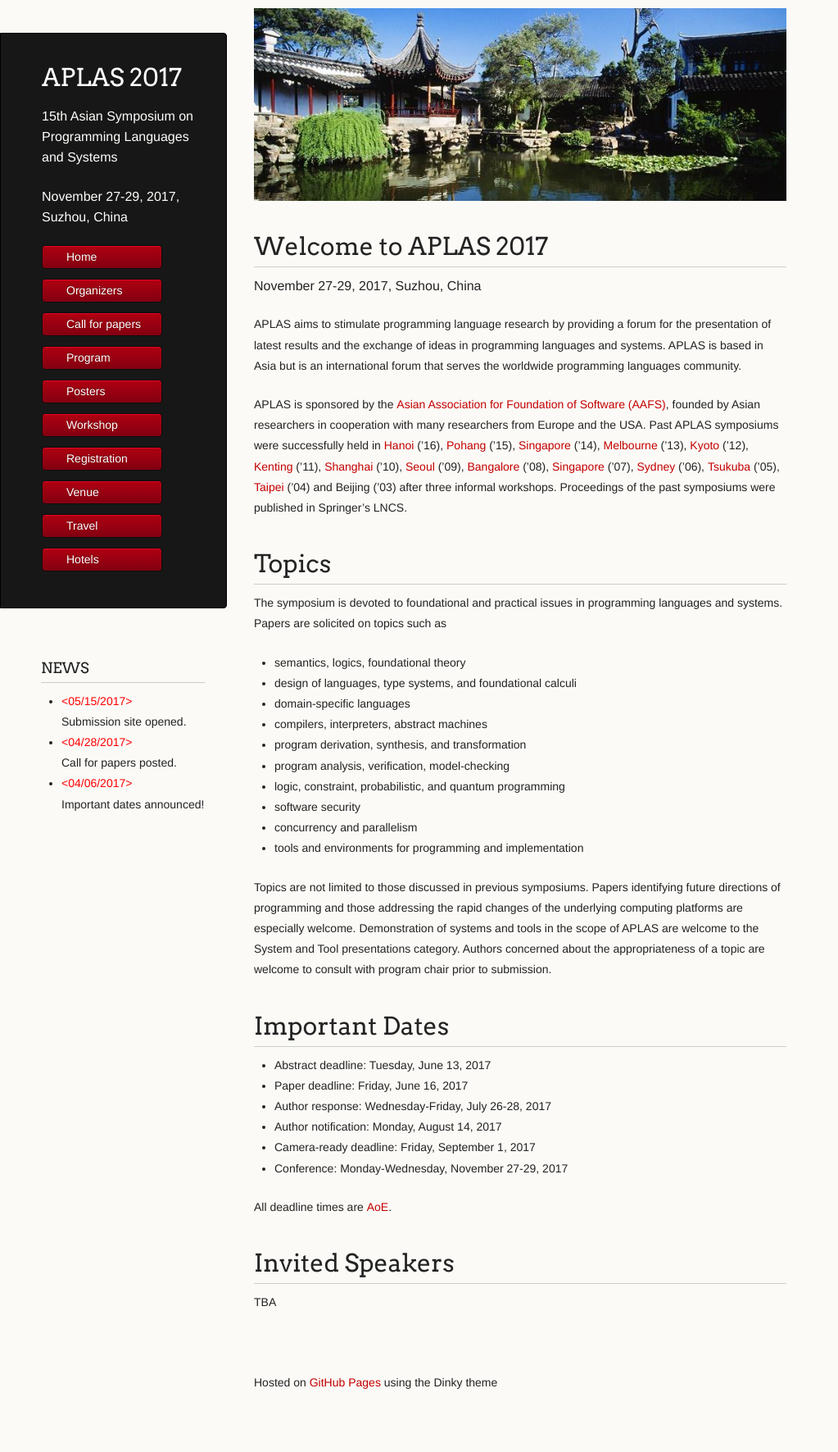
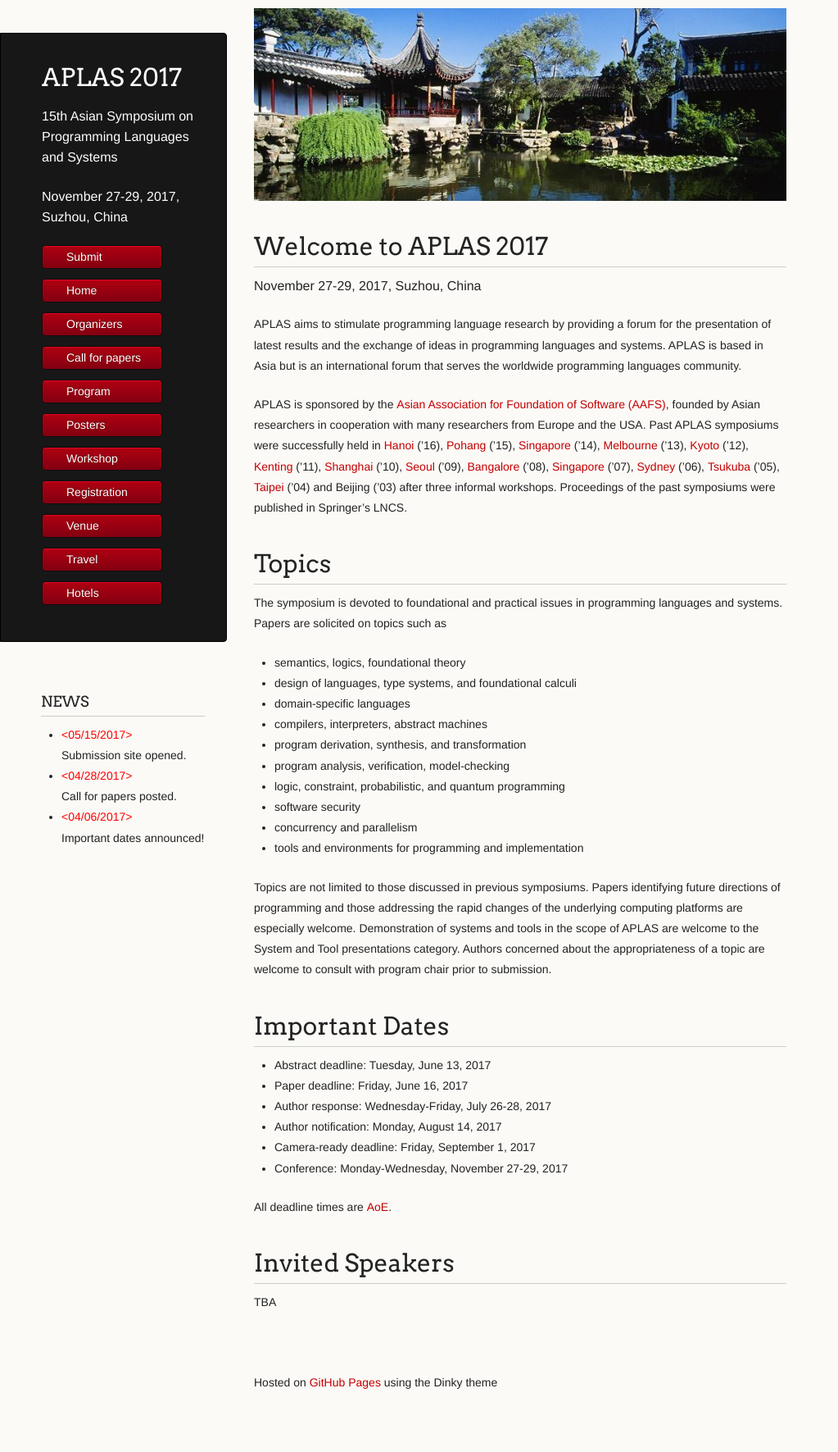
Before and after one commit to www-aplas/www-aplas.github.io, a Jekyll site: the page built from index.md, in a window 1280 px wide. Shown: the whole page at 82% size, without its empty margins (0-1023 px from the left). Built offline with Jekyll 4.4.1, drawn with Linux system fonts in a browser that asks for light colours; our own code applies the rules of GitHub Pages for plain Markdown files; a script that is not in the unit is left out.

Commit message:
Add submission button

```diff
--- a/_config.yml
+++ b/_config.yml
@@ -4,6 +4,8 @@ description2: November 27-29, 2017, Suzhou, China
 theme: jekyll-theme-dinky
 
 nav:
+- title: Submit
+  url: https://easychair.org/conferences/?conf=aplas2017
 - title: Home
   url: index.html
 - title: Organizers
```
